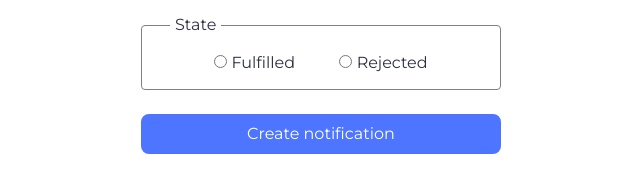
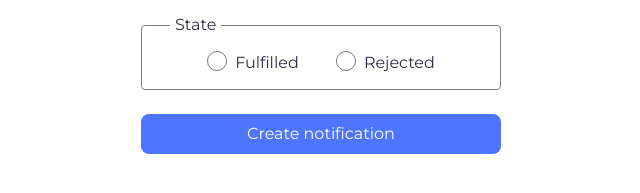
Before and after one commit to Kravetsin/goit-js-hw-10, a website built with Vite: page src/2-snackbar.html in a window 1280 px wide. Shown: the part 139-332 px from the top of the page, 319-959 px from the left. Built offline with nearby package versions, Linux system fonts and the light colour scheme.

Commit message:
Enhance form and fieldset input styles
Added hover and focus styles for .form__input and .form__button. Introduced new styles for .fieldset__label and .fieldset__input, including custom radio button appearance and transitions for better user interaction feedback.

```diff
--- a/src/css/snackbar.css
+++ b/src/css/snackbar.css
@@ -21,6 +21,14 @@
   color: inherit;
 }
 
+.form__input:hover {
+  border: 1px solid #000000;
+}
+
+.form__input:focus {
+  border: 1px solid #4e75ff;
+}
+
 .fieldset {
   width: 100%;
   border-radius: 4px;
@@ -31,6 +39,49 @@
   display: flex;
   justify-content: space-evenly;
   align-items: center;
+}
+
+.fieldset__label {
+  display: flex;
+  gap: 8px;
+}
+
+.fieldset__input {
+  appearance: none;
+  width: 20px;
+  height: 20px;
+  border: 1px solid #757575;
+  border-radius: 50%;
+  background-color: transparent;
+  position: relative;
+  cursor: pointer;
+  transition: background-color 250ms ease-in-out, border-color 250ms ease-in-out;
+}
+
+.fieldset__input:checked {
+  border-color: #4e75ff;
+}
+
+.fieldset__input::before {
+  content: '';
+  top: 50%;
+  left: 50%;
+  position: absolute;
+  transform: translate(-50%, -50%) scale(0);
+  transition: background-color 250ms ease-in-out, border-color 250ms ease-in-out,
+    transform 250ms ease-in-out;
+}
+
+.fieldset__input:checked::before {
+  width: 10px;
+  height: 10px;
+  background-color: #007bff;
+  border-radius: 50%;
+  transform: translate(-50%, -50%) scale(1);
+}
+
+.fieldset:hover {
+  border: 1px solid #000000;
 }
 
 .fieldset__legend {
@@ -46,3 +97,8 @@
   border: none;
   transition: background-color 250ms ease-in-out;
 }
+
+.form__button:hover,
+.form__button:focus {
+  background-color: #6c8cff;
+}
```
